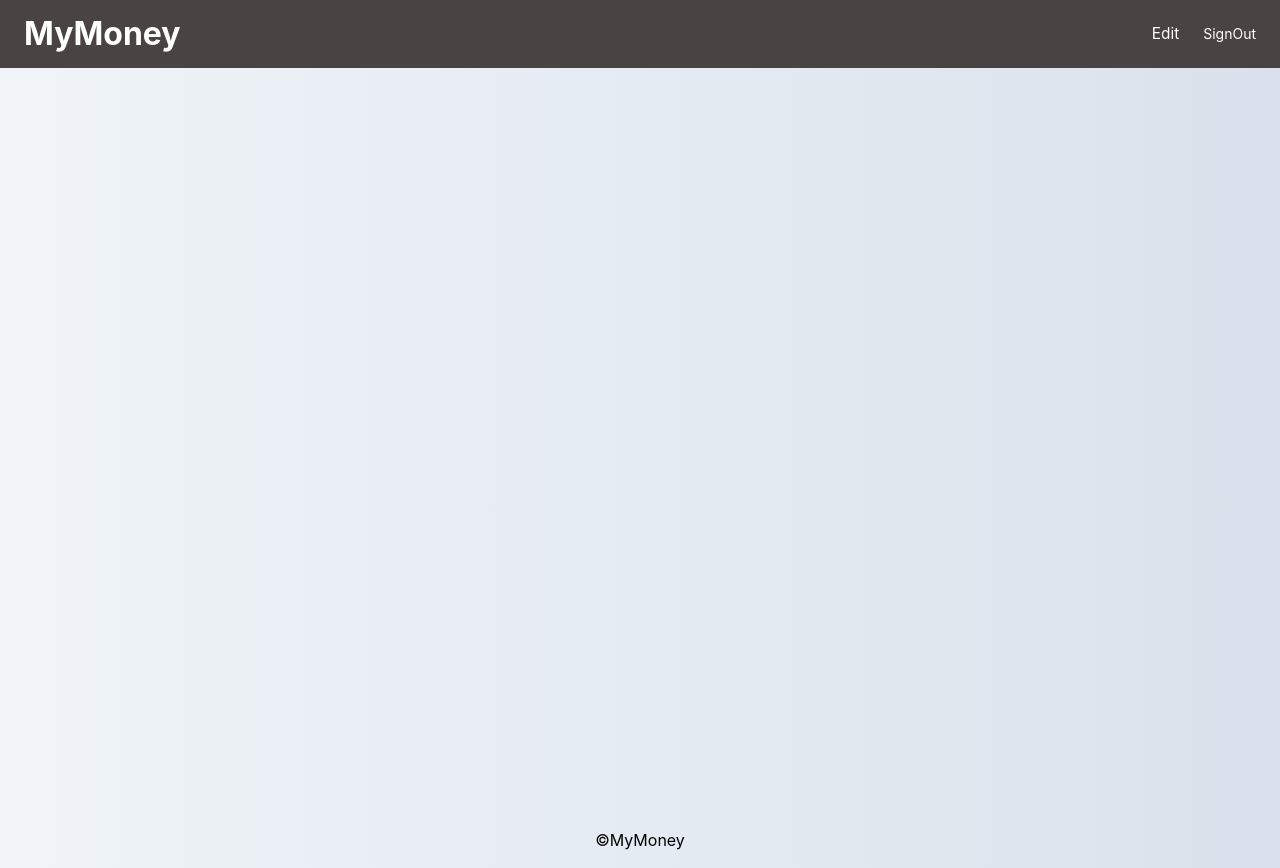
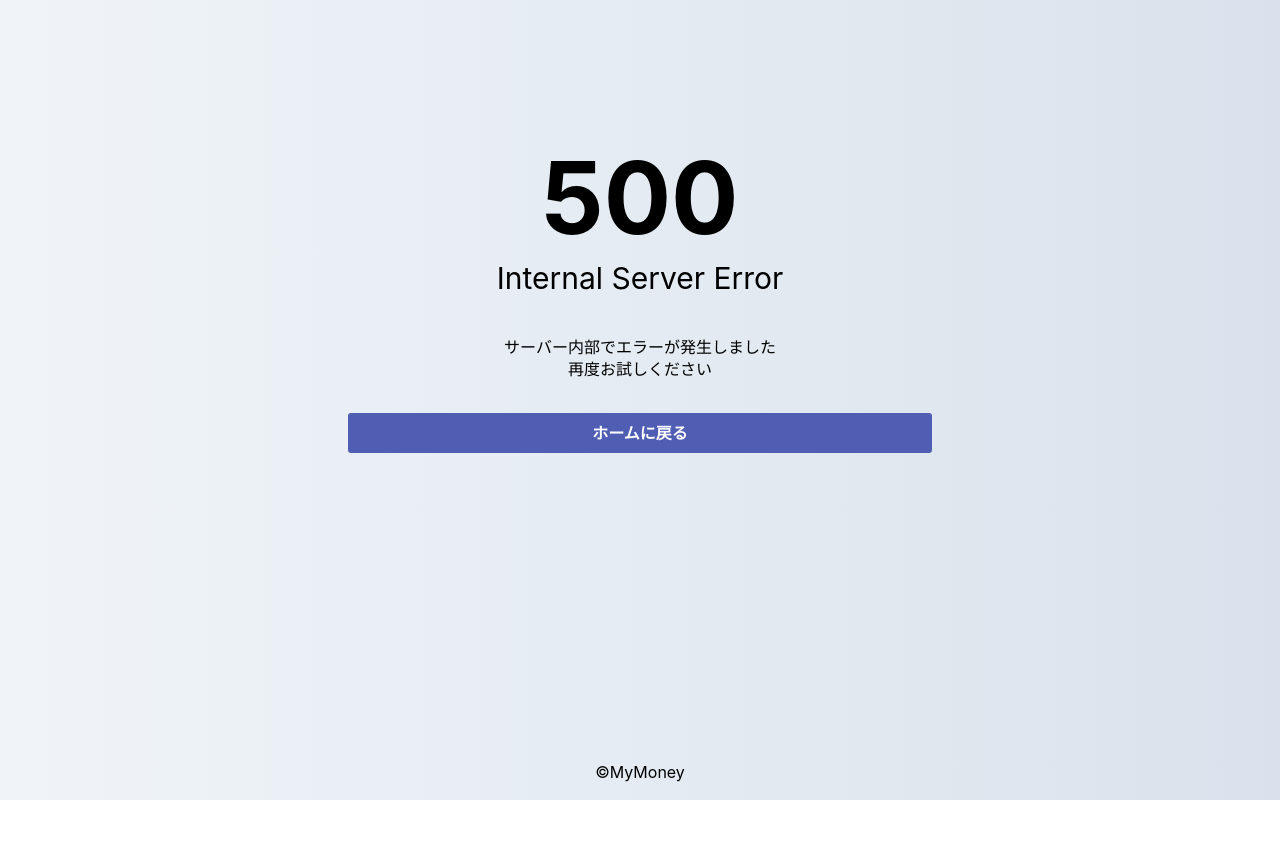
Before and after one commit to k-sasaki066/money-diary, a Nuxt app in the folder frontend/: page /error in a window 1280 px wide. After the commit the page ends 800 px from the top, so only its background shows below. Built offline with nearby package versions, Linux system fonts and the light colour scheme; no server answers; sample sign-in values are in the browser's storage.

Commit message:
エラーページ作成

```diff
--- a/frontend/app.vue
+++ b/frontend/app.vue
@@ -8,11 +8,15 @@
     import { useSingleClick } from '~/composables/useSingleClick';
     import { onMounted } from 'vue';
     import { useRouter } from 'vue-router';
+    import { useRoute } from 'vue-router';
 
     const router = useRouter();
     const { run, isRunning } = useSingleClick();
     const { logout } = useAuth();
     const { initAuth, waitForAuthReady, currentUser, token } = useFirebaseAuth();
+
+    const route = useRoute();
+    const isErrorPage = computed(() => route.path === '/error');
 
     onMounted(async () => {
         if (process.client) {
@@ -41,7 +45,7 @@
 </script>
 
 <template>
-    <header class="header">
+    <header class="header" v-if="!isErrorPage">
         <h1 class="main-title" v-if="!currentUser">MyMoney</h1>
         <h1 class="main-title">
             <NuxtLink to="/" v-if="currentUser">
--- a/frontend/assets/css/common.css
+++ b/frontend/assets/css/common.css
@@ -99,3 +99,30 @@ NuxtLink {
     margin: 50px auto 20px auto;
     text-align: center;
 }
+
+/* エラーページ */
+.error-wrap {
+    width: 50%;
+    margin: 128px auto;
+    text-align: center;
+    padding: 20px;
+}
+
+.error-status {
+    font-size: 100px;
+}
+
+.error-title {
+    font-size: 30px;
+    line-height: 2em;
+}
+
+.error-text {
+    margin-top: 28px;
+    line-height: 1.4em;
+}
+
+.back-home__btn {
+    display: block;
+    margin-top: 64px;
+}
--- /dev/null
+++ b/frontend/pages/error.vue
@@ -0,0 +1,35 @@
+<template>
+    <div class="error-wrap">
+        <template v-if="errorStore.status === 404">
+            <h1 class="error-status">404</h1>
+            <p class="error-title">Page Not Found</p>
+            <p class="error-text">
+                申し訳ございません
+                <br>
+                お探しのページは見つかりませんでした
+            </p>
+        </template>
+
+        <template v-else-if="errorStore.status === 500">
+            <h1 class="error-status">500</h1>
+            <p class="error-title">Internal Server Error</p>
+            <p class="error-text">
+                サーバー内部でエラーが発生しました
+                <br>
+                再度お試しください
+            </p>
+        </template>
+
+        <template v-else>
+            <h1 class="error-status">{{ errorStore.status }}</h1>
+            <p class="error-text">{{ errorStore.message }}</p>
+        </template>
+
+        <NuxtLink to="/" class="form-btn back-home__btn">ホームに戻る</NuxtLink>
+    </div>
+</template>
+
+<script setup>
+import { useErrorStore } from '~/stores/error'
+const errorStore = useErrorStore()
+</script>
--- a/frontend/pages/index.vue
+++ b/frontend/pages/index.vue
@@ -153,7 +153,7 @@
             expenseTotal.value = res.data.expenseTotal;
             categories.value = res.data.categories;
             console.log(res.data);
-        } catch (err) {
+        } catch (error) {
             console.error('データ取得に失敗しました', err)
         }
     }
--- a/frontend/plugins/axios.client.ts
+++ b/frontend/plugins/axios.client.ts
@@ -3,7 +3,7 @@ import axios from 'axios';
 import { getAuth } from 'firebase/auth';
 // getAuth() は クライアントで Firebase が初期化済みでなければ例外を投げる
 // プラグインそのものを .client.ts にするか、process.client でガードする必要があります
-// import { useErrorStore } from '~/stores/error'
+import { useErrorStore } from '~/stores/error';
 import type { NuxtApp } from '#app';
 
 export default defineNuxtPlugin((nuxtApp) => {
@@ -29,7 +29,7 @@ export default defineNuxtPlugin((nuxtApp) => {
     instance.interceptors.response.use(
         response => response,
         async (error) => {
-            // const errorStore = useErrorStore();
+            const errorStore = useErrorStore();
             const status = error.response?.status || 500;
 
             // Firebaseトークンが無効だった場合に再ログイン試行
@@ -47,15 +47,15 @@ export default defineNuxtPlugin((nuxtApp) => {
                 } catch (e) {
                     alert('認証が切れました。ログインし直してください。');
                     await router.push('/login');
-                    return Promise.reject(error)
+                    return Promise.reject(error);
                 }
             };
 
             // その他のエラー処理
-            // const message = error.response?.data?.error || error.message || '不明なエラーが発生しました';
-            // errorStore.setError(message, status)
-            // await router.push('/error');
-            // return Promise.reject(error)
+            const message = error.response?.data?.error || error.message || '不明なエラーが発生しました';
+            errorStore.setError(message, status);
+            await router.push('/error');
+            return Promise.reject(error);
         }
     );
 
--- /dev/null
+++ b/frontend/stores/error.ts
@@ -0,0 +1,16 @@
+export const useErrorStore = defineStore('error', {
+    state: () => ({
+        message: '',
+        status: 500,
+    }),
+    actions: {
+        setError(message: string, status: number = 500) {
+        this.message = message;
+        this.status = status;
+        },
+        clearError() {
+        this.message = '';
+        this.status = 500;
+        },
+    },
+});
```
Also changed, not shown: 2 other files (tests, documents, lock files or other folders).
